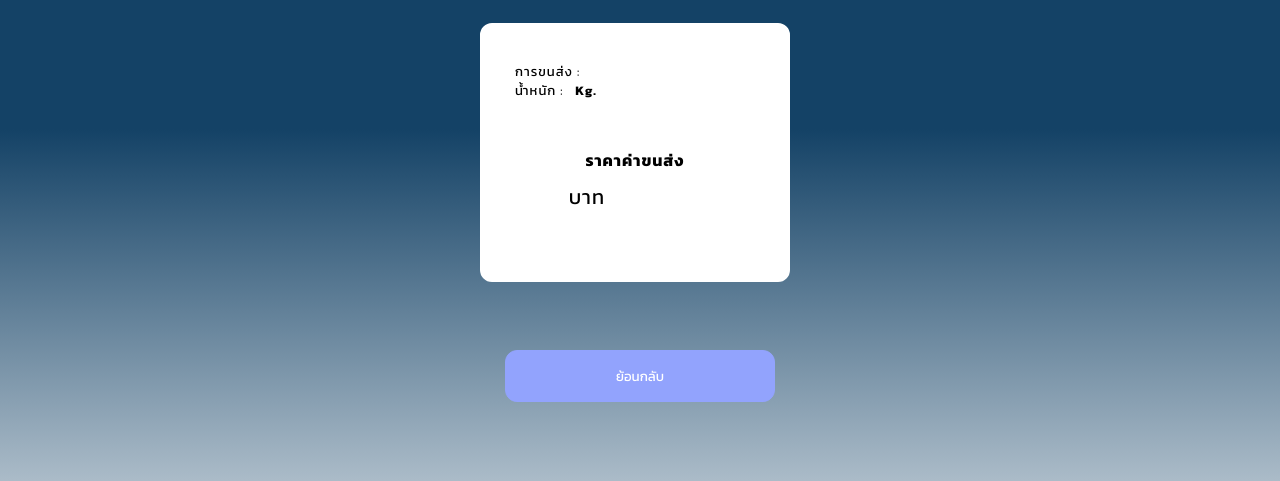
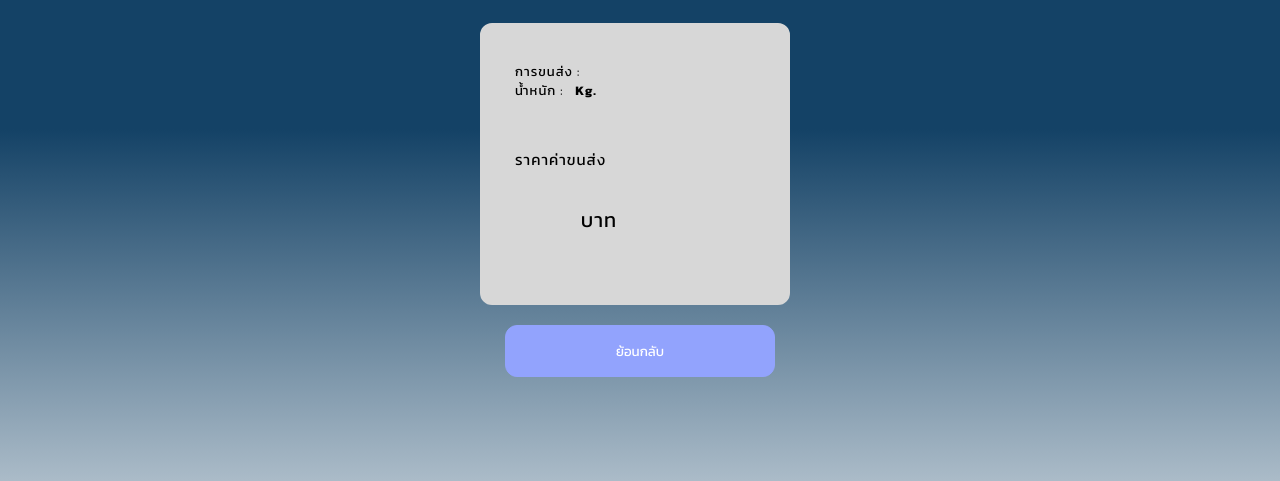
Before and after one commit to starpluk/cal-webapp, a plain HTML site: page result.html in a window 1280 px wide. Shown: the part 319-800 px from the top of the page. Drawn offline with nearby package versions, Linux system fonts and the light colour scheme.

Commit message:
Font-end ver-1.2.4
UI Ver.1

```diff
--- a/css/main.css
+++ b/css/main.css
@@ -237,17 +237,20 @@ body {
 .resultBox {
     /* display: flex; */
     width: 180px;
-  border: 15px solid #FFFFFF;
+  border: 15px solid #D7D7D7;
   padding: 50px ;
   margin: 20px;
   border-radius: 12px;
-  background-color: #FFFFFF;
+  background-color: #D7D7D7;
   /* font-weight: bold;   */
+
+  /* background: linear-gradient(180deg, rgba(240, 143, 51,1) 45%, rgba(248, 207, 171,1) 100%); */
+
 
 }
 
 .countryResult {
-    font-size: 25px;
+    font-size: 30px;
     margin-top: -50px;
     font-weight: bold;
     /* margin-left: -80px; */
@@ -281,13 +284,16 @@ body {
 }
 
 .rateResult {
-    font-size: medium;
-    font-weight: bold;
+    display: flex;
+    margin-left: -30px;
+    font-size: 15px;
+    font-weight: medium;
 
 }
 
 .price {
     display: flex;
+    margin-left: 20px;
     font-size: 30px;
 }
 
--- a/result.html
+++ b/result.html
@@ -37,11 +37,12 @@
             <br><br>
 
             <!-- <div class="Status"></div> -->
-            <h1 class="rateResult">ราคาค่าขนส่ง</h1>
+            <div class="rateResult">ราคาค่าขนส่ง</div>
+            <br>
             <div class="price">
 
            <div class="resultText"></div>
-            &nbsp;&nbsp;&nbsp;
+            &nbsp;&nbsp;
             <div class="Bath">บาท</div>
             </div>
 
@@ -51,8 +52,8 @@
 
 
 
-        <br>
-        <br>
+
+
     <!-- <button class="button" type="button" onclick="testText()" style="color: white ;">text</button> -->
     <button class="button" type="button" onclick="ReplaceIndex()" style="color: white ;">ย้อนกลับ</button>
 
```
